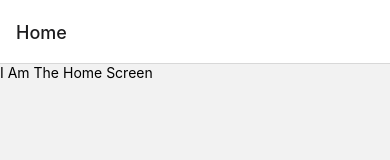
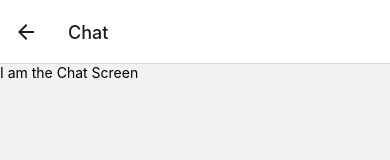
Before and after one commit to rishav-raj1/SoulMate, a React Native app: screen /Chat in a window 390 px wide. Shown: the top 160 px of the page. Built offline with nearby package versions, Linux system fonts and the light colour scheme.

Commit message:
Navigation

```diff
--- /dev/null
+++ b/Screens/ChatScreen.js
@@ -0,0 +1,12 @@
+import React from 'react';
+import {View, Text} from 'react-native';
+
+const ChatScreen = () => {
+  return (
+    <View>
+      <Text>I am the Chat Screen</Text>
+    </View>
+  );
+};
+
+export default ChatScreen;
--- a/Screens/HomeScreen.js
+++ b/Screens/HomeScreen.js
@@ -1,10 +1,15 @@
+import {useNavigation} from '@react-navigation/native';
 import React from 'react';
-import {View, Text} from 'react-native';
+import {View, Text, Button} from 'react-native';
 
 const HomeScreen = () => {
+  const navigation = useNavigation();
   return (
     <View>
       <Text>I Am The Home Screen</Text>
+      <Button
+        title="Go to Chat Screen"
+        onPress={() => navigation.navigate('Chat')}></Button>
     </View>
   );
 };
--- a/StackNavigator.js
+++ b/StackNavigator.js
@@ -2,12 +2,14 @@
 import React from 'react';
 import {View, Text} from 'react-native';
 import HomeScreen from './Screens/HomeScreen';
+import ChatScreen from './Screens/ChatScreen';
 const Stack = createNativeStackNavigator();
 
 const StackNavigator = () => {
   return (
     <Stack.Navigator>
       <Stack.Screen name="Home" component={HomeScreen} />
+      <Stack.Screen name="Chat" component={ChatScreen} />
     </Stack.Navigator>
   );
 };
```
